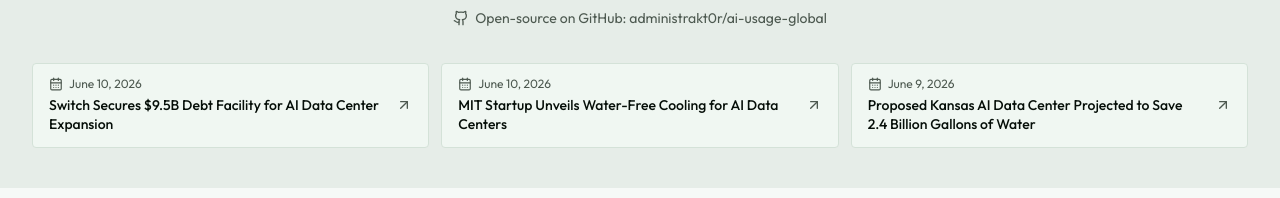
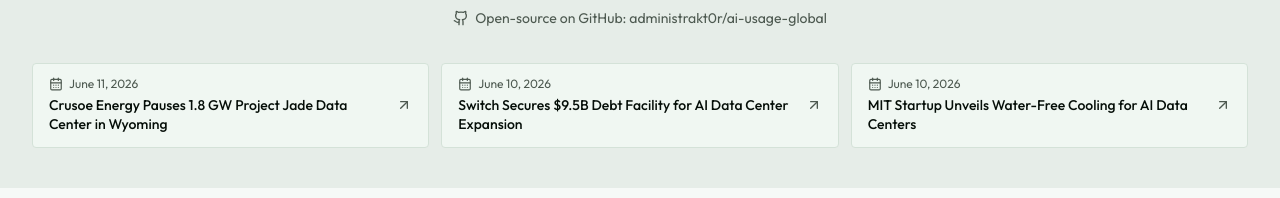
Before and after one commit to administrakt0r/AI-usage-global, a Next.js app: page / in a window 1280 px wide. Shown: the part 356-554 px from the top of the page. Built offline with nearby package versions, Linux system fonts and the light colour scheme; no server answers.

Commit message:
[aug-bot] Crusoe Energy Pauses 1.8 GW Project Jade Data Center in Wyoming - 2026-06-11 (#65)

```diff
--- a/published-log.json
+++ b/published-log.json
@@ -503,6 +503,15 @@
       "published_on": "2026-06-10",
       "primary_entity": "Switch",
       "event_fingerprint": "switch-9-5bn-debt-facility-ai"
+    },
+    {
+      "canonical_url": "https://constructionreviewonline.com/40bn-project-jade-data-center-project-by-crusoe-in-cheyenne-wyoming-pauses-development/",
+      "normalized_url": "https://constructionreviewonline.com/40bn-project-jade-data-center-project-by-crusoe-in-cheyenne-wyoming-pauses-development",
+      "title": "Crusoe Energy Pauses 1.8 GW Project Jade Data Center in Wyoming",
+      "normalized_title": "crusoe energy pauses 1 8 gw project jade data center in wyoming",
+      "published_on": "2026-06-11",
+      "primary_entity": "Crusoe Energy",
+      "event_fingerprint": "crusoe-wyoming-jade-pause"
     }
   ],
   "version": 2,
--- a/src/assets/data/blog-posts.ts
+++ b/src/assets/data/blog-posts.ts
@@ -798,6 +798,17 @@ export const blogPosts: BlogPost[] = [
     featured: false,
     category: AI_USAGE,
   }),
+  createPost({
+    id: 58,
+    slug: "crusoe-pauses-1-8gw-wyoming-data-center",
+    title: "Crusoe Energy Pauses 1.8 GW Project Jade Data Center in Wyoming",
+    description: "Crusoe Energy halts its massive 1.8 GW Cheyenne campus at a customer's request, highlighting volatility in AI infrastructure expansion.",
+    imageAlt: "AI data center infrastructure visualization",
+    publishedOn: "2026-06-11",
+    readTime: 4,
+    category: AI_USAGE,
+    featured: false,
+  }),
 ];
 
 const assertUniqueField = (
--- /dev/null
+++ b/src/content/crusoe-pauses-1-8gw-wyoming-data-center.mdx
@@ -0,0 +1,28 @@
+## Crusoe Energy Pauses 1.8 GW Project Jade Data Center in Wyoming
+
+### Massive Cheyenne campus halted at undisclosed customer's request
+
+Crusoe Energy has suspended development of its 1.8 gigawatt "Project Jade" data center campus in Cheyenne, Wyoming. The decision, made at the request of an unnamed client, highlights the volatility of massive infrastructure commitments in the current AI scaling race.
+
+## Key details
+
+The 1.8 GW facility in Cheyenne was designed as one of the largest data center developments in the United States, with potential to scale up to 10 GW. Crusoe confirmed the pause in a statement on June 10, 2026, noting it was acting "at the request of our customer." The company did not disclose the identity of the client or the specific reasons for the delay.
+
+Despite the Wyoming setback, Crusoe revealed it has successfully contracted 4.9 GW of data center infrastructure to date, primarily for its Crusoe Cloud division. The company's total development pipeline—including projects under negotiation and in advanced development—is now estimated to exceed 40 GW. The news of the halt had immediate economic ripples, with supply chain partner Bloom Energy seeing its stock price drop by more than 9% following the announcement.
+
+### Why this matters
+
+The pause of a 1.8 GW project represents a significant shift in AI resource planning. At full scale, a project of this magnitude would require energy equivalent to powering millions of homes and massive water resources for cooling. The sudden halt illustrates how quickly infrastructure demands can pivot, potentially leaving power providers and local regulators with stranded assets or disrupted grid planning.
+
+### Context
+
+Crusoe Energy has rapidly pivoted from its origins in Bitcoin mining—where it used flared natural gas to power mobile data centers—to becoming a major player in hyperscale AI infrastructure. The company sold its remaining mining operations in early 2025 to focus entirely on AI. Crusoe is currently developing the "Stargate" AI data center campus in Texas in partnership with OpenAI and Oracle, a project separate from the now-paused Wyoming development.
+
+## What happens next
+
+Market analysts are closely watching for the identity of the customer behind the request, as it may signal a broader reassessment of capital expenditure among major AI developers. Crusoe maintains that its broader pipeline remains robust, and it continues to pursue behind-the-meter energy solutions to bypass traditional grid bottlenecks for its remaining 20 GW+ of planned capacity.
+
+---
+
+*Source: [Construction Review](https://constructionreviewonline.com/40bn-project-jade-data-center-project-by-crusoe-in-cheyenne-wyoming-pauses-development/)*
+*Published on AI Usage Global, author: AUG Bot*
```
